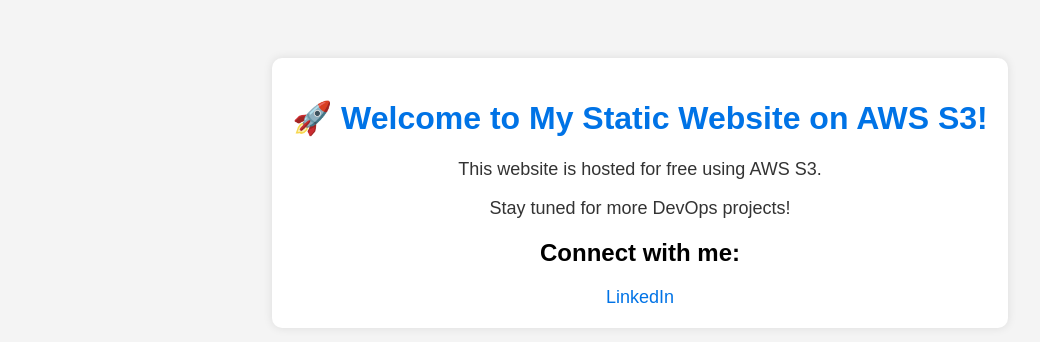
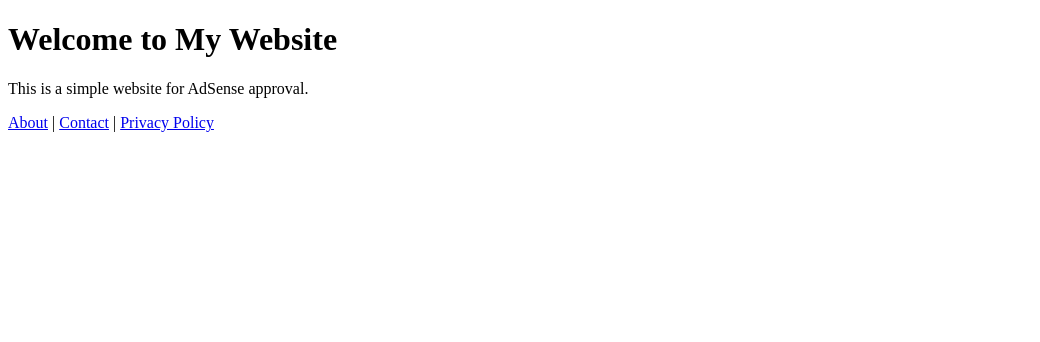
Before and after one commit to KishanGupta-maverick/static-hosting-maverick, a plain HTML site: page index.html in a window 1280 px wide. Shown: the whole page, without its empty margins (0-1040 px from the left). Drawn offline with Linux system fonts and the light colour scheme.

Commit message:
Update index.html

```diff
--- a/index.html
+++ b/index.html
@@ -3,52 +3,15 @@
 <head>
     <meta charset="UTF-8">
     <meta name="viewport" content="width=device-width, initial-scale=1.0">
-    <title>My DevOps Project</title>
-    <style>
-        body {
-            font-family: Arial, sans-serif;
-            text-align: center;
-            background-color: #f4f4f4;
-            padding: 50px;
-        }
-        h1 {
-            color: #0073e6;
-        }
-        p {
-            font-size: 18px;
-            color: #333;
-        }
-        .container {
-            background: white;
-            padding: 20px;
-            border-radius: 10px;
-            box-shadow: 0 0 10px rgba(0, 0, 0, 0.1);
-            display: inline-block;
-        }
-        .social-links {
-            margin-top: 20px;
-        }
-        .social-links a {
-            text-decoration: none;
-            color: #0073e6;
-            font-size: 18px;
-            margin: 0 10px;
-            display: inline-block;
-        }
-        .social-links a:hover {
-            text-decoration: underline;
-        }
-    </style>
+    <title>Welcome to My Website</title>
 </head>
 <body>
-    <div class="container">
-        <h1>🚀 Welcome to My Static Website on AWS S3!</h1>
-        <p>This website is hosted for free using AWS S3.</p>
-        <p>Stay tuned for more DevOps projects!</p>
-        <div class="social-links">
-            <h2>Connect with me:</h2>
-            <a href="https://www.linkedin.com/in/kishangupta2079/" target="_blank">LinkedIn</a>
-        </div>
-    </div>
+    <h1>Welcome to My Website</h1>
+    <p>This is a simple website for AdSense approval.</p>
+    <nav>
+        <a href="about.html">About</a> |
+        <a href="contact.html">Contact</a> |
+        <a href="privacy.html">Privacy Policy</a>
+    </nav>
 </body>
 </html>
```
